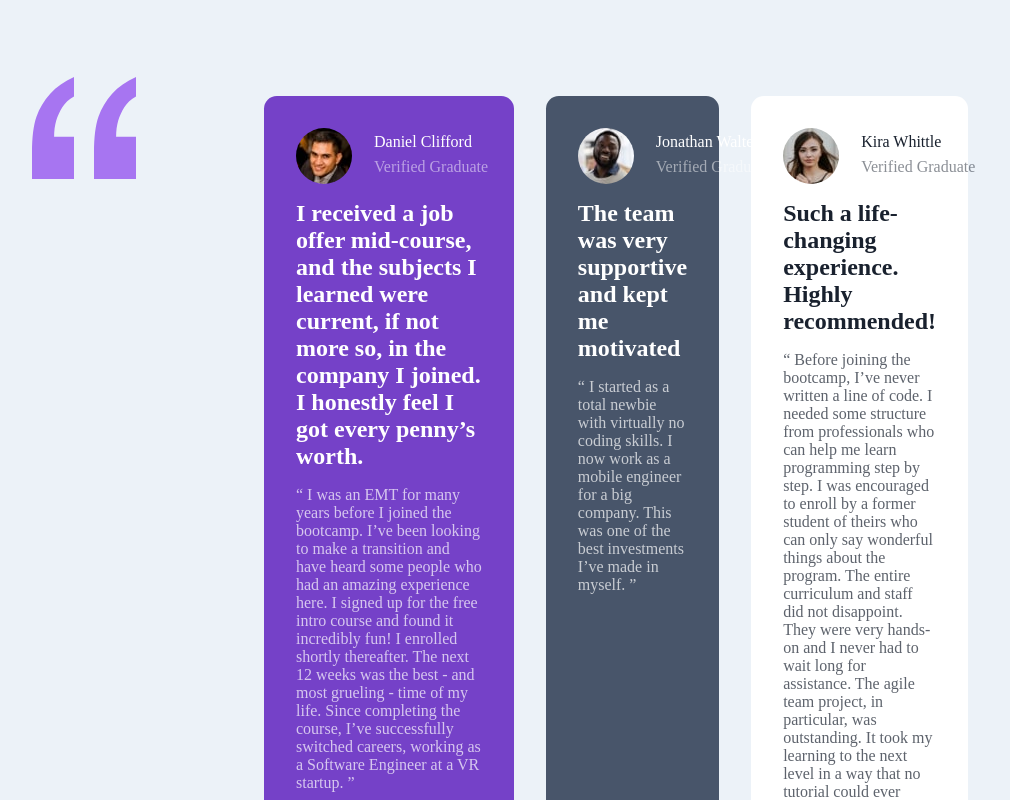
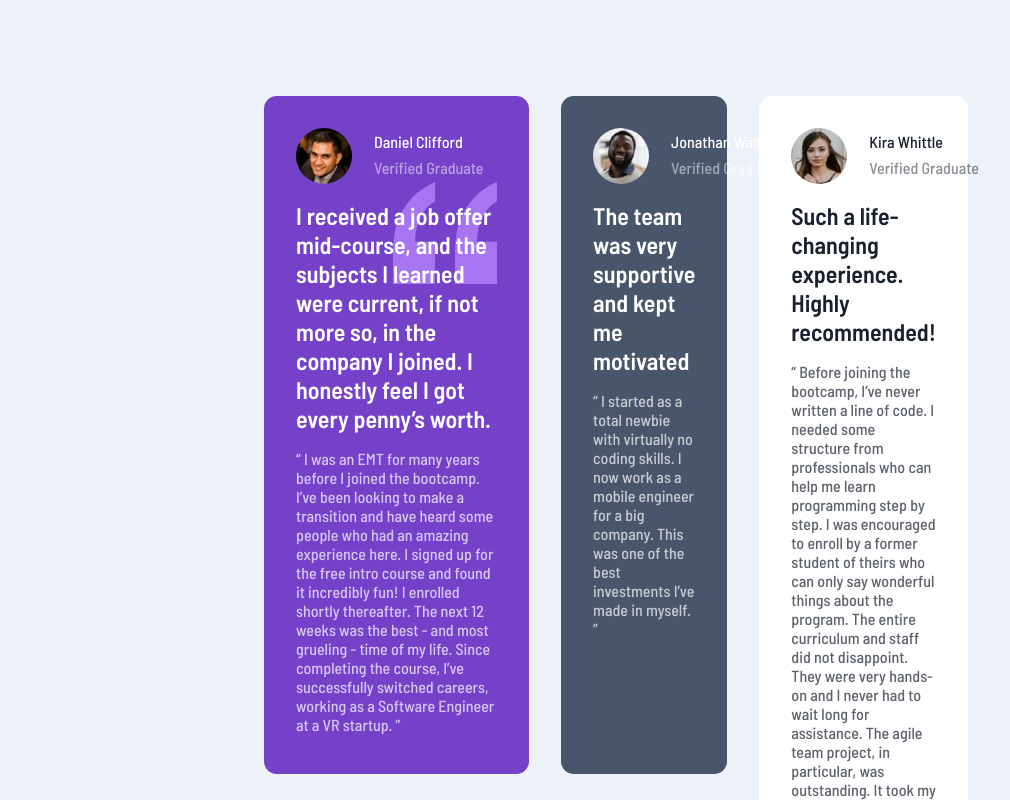
Before and after one commit to marijanagardovic/bonus, a plain HTML site: page index.html in a window 1280 px wide. Shown: the top 800 px of the page, without its empty margins (24-1034 px from the left). Drawn offline with Linux system fonts and the light colour scheme.

Commit message:
fonts, quotation mark

```diff
--- a/index.html
+++ b/index.html
@@ -11,7 +11,6 @@
 
     <div class="main">
         <div class="card-1">
-            <img src="images/bg-pattern-quotation.svg" alt="Quotation" class="quotation">
             <img src="images/image-daniel.jpg" alt="Daniel" class="profile-photo">
             <p class="name">Daniel Clifford</p>
             <p class="verified">Verified Graduate</p>
--- a/style.css
+++ b/style.css
@@ -16,6 +16,7 @@ body{
     margin: 0;
     padding: 0;
     background-color: var(--lightgrayishblue);
+    font-family: var(--fontfamily);
 }
 
 .main{
@@ -32,9 +33,10 @@ body{
     grid-column-end: 3;
     grid-row-start: 1;
     grid-row-end: 2;
-    background-color: var(--violet-clr);
     color: var(--white);
     border-radius: 0.8em;
+    background: url(images/bg-pattern-quotation.svg) no-repeat, var(--violet-clr);
+        background-position: top 15% right 20%;
 }
 
 .card-2{
@@ -80,12 +82,6 @@ body{
     padding: 2rem;
 }
 
-.quotation{
-  position: fixed;
-  top: 4.8rem;
-  right: 70rem;
-}
-
 .name{
     position: relative;
     top: -103px;
```
